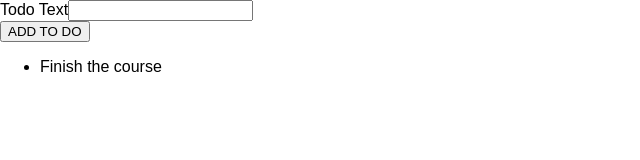
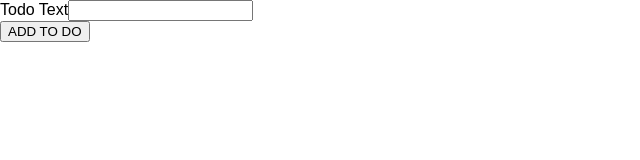
Before and after one commit to jordangm94/udemy-typescript, a React (Create React App) app in the folder my-app/: page / in a window 1280 px wide. Shown: the top 160 px of the page, without its empty margins (0-640 px from the left). Built offline with nearby package versions, Linux system fonts and the light colour scheme.

Commit message:
feat: implemented useState to setToDos using toDoAddHandler.

```diff
--- a/my-app/src/App.tsx
+++ b/my-app/src/App.tsx
@@ -1,17 +1,21 @@
 import React, { useState } from 'react';
 import ToDoList from './components/ToDoList';
 import NewToDo from './components/NewToDo';
+import { Todo } from './todo.model';
 
 //Here we have app and it is specifiying a type of React.FC or React.FunctionComponent
 //This is saying that what we store in app has to be a function but a function that qualifies as a function component in react (So we are indicating the type that the React APP is to receive)
 // This is a function component because it is a function that returns JSX
 const App: React.FC = () => {
-	//Here we store our list of to dos with an id and text for each in an object within an array.
-	const toDos = [{ id: 't1', text: 'Finish the course' }];
+	//Here we are creating a state of TODOS and we must declare the types that setToDos will be able to set or receive as an argument.
+	// const [toDos, setToDos] = useState<{ id: string; text: string }[]>([]);
+
+	//Here we were able to put ToDo type structure in model file and just import and drop it here, makes it much cleaner than ^
+	const [toDos, setToDos] = useState<Todo[]>([]);
 
 	//This function will be responsible for adding to dos. We state the type of the argument it will receive
 	const toDoAddHandler = (text: string) => {
-		console.log('Hello from toDoAddHandler', text);
+		setToDos([{ id: Math.random.toString(), text: text }]);
 	};
 
 	return (
--- a/my-app/src/components/NewToDo.tsx
+++ b/my-app/src/components/NewToDo.tsx
@@ -14,7 +14,7 @@ const NewToDo: React.FC<NewToDoProps> = (props) => {
 	const textInputRef = useRef<HTMLInputElement>(null); //Here we are saying what type of element the ref will be used in. State null here as component read before html
 	//Want this function to fire whenever form is submitted so we will bind it to the form element
 
-	//Notice how even in this function with the even we need to declare the type of event the function is going to recevie
+	//Notice how even in this function we need to declare the type of event the function is going to recevie
 	const toDoSubmitHandler = (event: React.FormEvent) => {
 		event.preventDefault(); //This prevent real request from going to server as we want to handle request only here in JS.
 		const enteredText = textInputRef.current!.value;
--- a/my-app/src/components/ToDoList.tsx
+++ b/my-app/src/components/ToDoList.tsx
@@ -1,19 +1,20 @@
-import React from "react";
+import React from 'react';
 
 //Below is our To Do List functional component. However, before going into component, we must state the types of props this component will be receiving.
 // We do so using interface: NameOfComponentProps, where we then state the name of the prop being passed and its types
 
 interface ToDoListProps {
-    toDos: {id: string, text: string}[];
+	toDos: { id: string; text: string }[];
 }
 //We then reference which props we are goign to be receiving in the component by referencing the interface, seen here as React.FC<ToDoListProps>
-const ToDoList: React.FC<ToDoListProps> = props => {
-
-    return <ul>
-        {props.toDos.map(todo => <li key={todo.id}>{todo.text}</li>)}
-
-
-    </ul>
-}
+const ToDoList: React.FC<ToDoListProps> = (props) => {
+	return (
+		<ul>
+			{props.toDos.map((todo) => (
+				<li key={todo.id}>{todo.text}</li>
+			))}
+		</ul>
+	);
+};
 
 export default ToDoList;
--- /dev/null
+++ b/my-app/src/todo.model.ts
@@ -0,0 +1,4 @@
+export interface Todo {
+	id: string;
+	text: string;
+}
```
